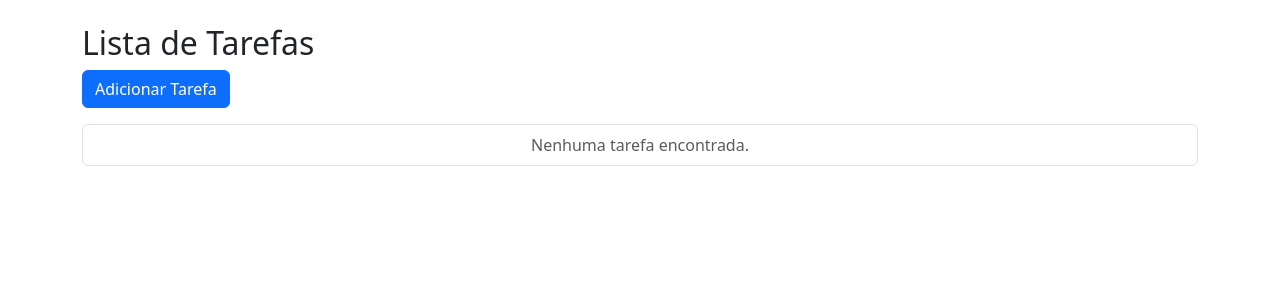
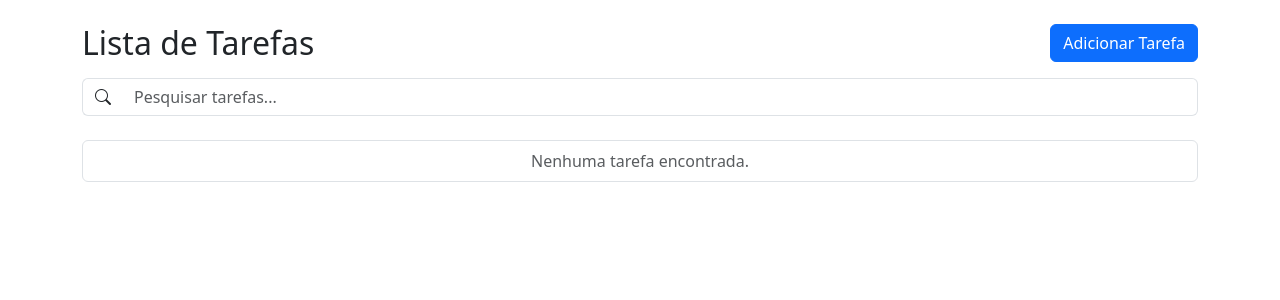
Before and after one commit to andrepim97/todo-list, a Vue app: page / in a window 1280 px wide. Shown: the top 300 px of the page. Built offline with nearby package versions, Linux system fonts and the light colour scheme.

Commit message:
Add task search functionality with improved input styling

```diff
--- a/src/components/TodoList.vue
+++ b/src/components/TodoList.vue
@@ -1,27 +1,49 @@
 <template>
     <div class="container mt-4">
-        <h2>Lista de Tarefas</h2>
-        <router-link to="/add">
-            <button class="btn btn-primary mb-3">Adicionar Tarefa</button>
-        </router-link>
+        <div class="d-flex justify-content-between align-items-center mb-3">
+            <h2 class="mb-0">Lista de Tarefas</h2>
+            <router-link to="/add">
+                <button class="btn btn-primary">Adicionar Tarefa</button>
+            </router-link>
+        </div>
+
+        <!-- Campo de pesquisa (com ícone de lupa e input estilizado) -->
+        <div class="mb-4">
+            <div class="input-group">
+                <span class="input-group-text bg-white border-end-0">
+                    <i class="bi bi-search"></i>
+                </span>
+                <input type="text" v-model="termoPesquisa" class="form-control border-start-0"
+                    placeholder="Pesquisar tarefas..." />
+            </div>
+        </div>
 
         <ul class="list-group">
-            <li v-if="tarefas.length === 0" class="list-group-item text-center text-muted">
+            <li v-if="tarefasFiltradas.length === 0" class="list-group-item text-center text-muted">
                 Nenhuma tarefa encontrada.
             </li>
-            <TodoItem v-for="tarefa in tarefas" :key="tarefa.id" :tarefa="tarefa" @atualizar="carregar" />
+            <TodoItem v-for="tarefa in tarefasFiltradas" :key="tarefa.id" :tarefa="tarefa" @atualizar="carregar" />
         </ul>
     </div>
 </template>
 
 <script setup>
-import { onMounted, watchEffect } from 'vue'
+import { computed, onMounted, ref } from 'vue'
 import TodoItem from './TodoItem.vue'
 
 import { useTarefas } from '@/composables/useTarefas.js'
 
 const { tarefas, carregar } = useTarefas()
 
+const termoPesquisa = ref('')
+
+const tarefasFiltradas = computed(() => {
+    if (!termoPesquisa.value.trim()) return tarefas.value
+    return tarefas.value.filter(tarefa =>
+        tarefa.nome.toLowerCase().includes(termoPesquisa.value.toLowerCase())
+    )
+})
+
 onMounted(() => {
     carregar()
 })
--- a/src/composables/useTarefas.js
+++ b/src/composables/useTarefas.js
@@ -1,5 +1,5 @@
 // composables/useTarefas.js
-import { ref, watchEffect } from 'vue'
+import { ref } from 'vue'
 
 export function useTarefas() {
     const tarefas = ref([])
```
